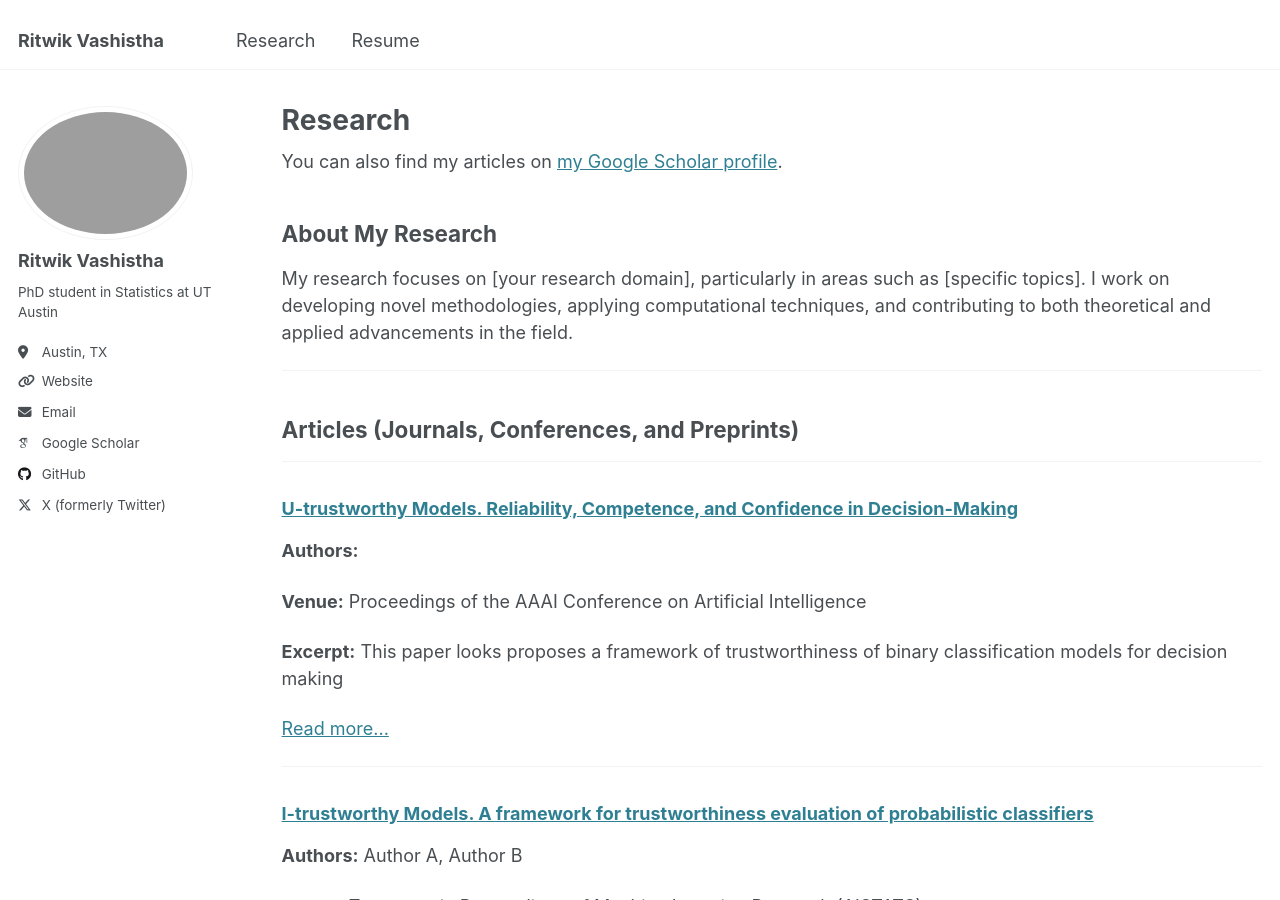
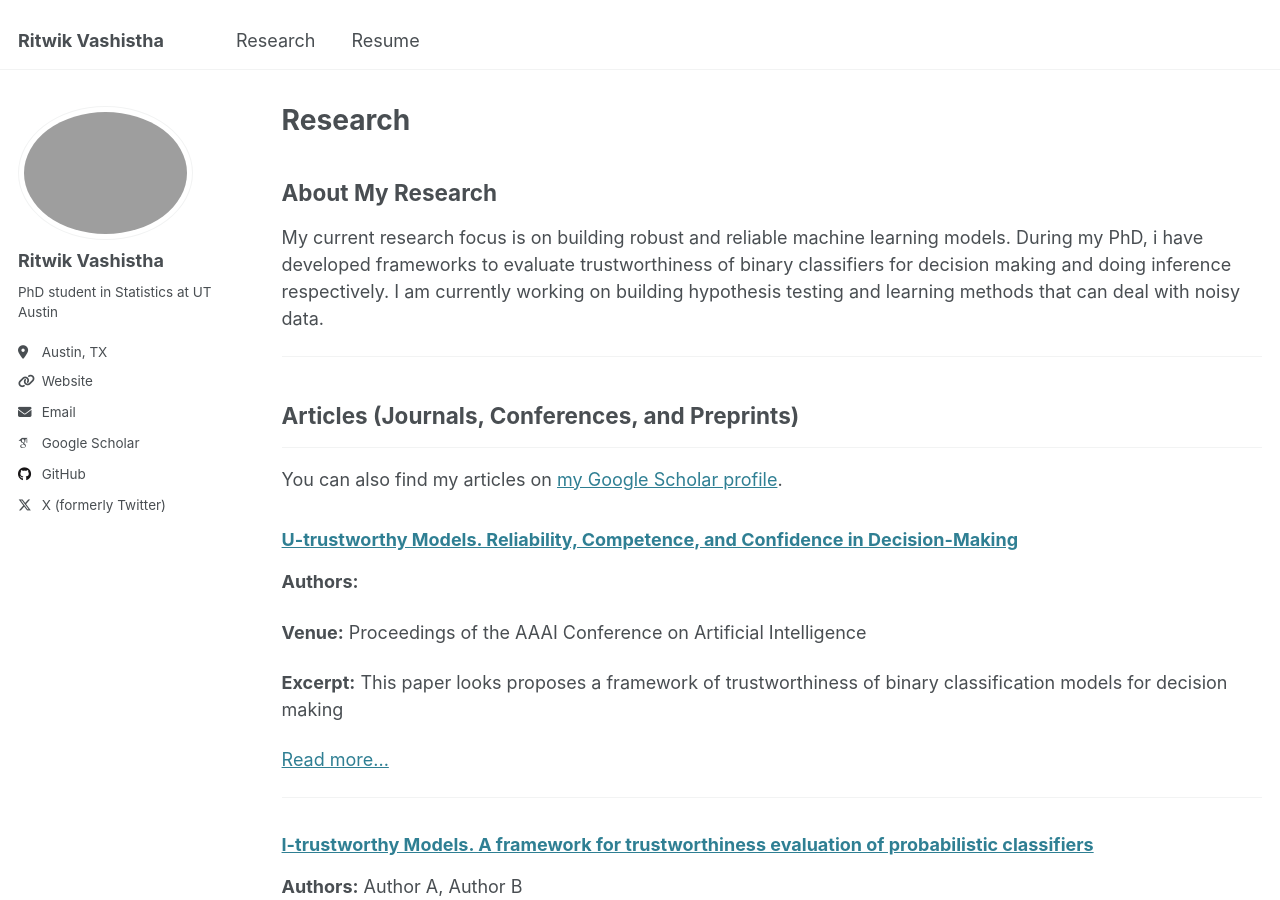
Before and after one commit to ritwikvashistha/ritwikvashistha.github.io, a Jekyll site: the page built from _pages/publications.html, in a window 1280 px wide and 900 px high. Built offline with Jekyll 4.4.1, drawn with Linux system fonts in a browser that asks for light colours; some web fonts are replaced.

Commit message:
Update publications.html

```diff
--- a/_pages/publications.html
+++ b/_pages/publications.html
@@ -5,24 +5,25 @@ permalink: /research/
 author_profile: true
 ---
 
-{% if site.author.googlescholar %}
-  <div class="wordwrap">You can also find my articles on <a href="{{site.author.googlescholar}}">my Google Scholar profile</a>.</div>
-{% endif %}
 
 {% include base_path %}
 
 <!-- Introduction Section -->
 <h2>About My Research</h2>
 <p>
-  My research focuses on [your research domain], particularly in areas such as [specific topics].
-  I work on developing novel methodologies, applying computational techniques, and contributing to both theoretical
-  and applied advancements in the field.
+
+My current research focus is on building robust and reliable machine learning models. During my PhD, i have developed frameworks to evaluate trustworthiness of binary classifiers for decision making and doing inference respectively.
+I am currently working on building hypothesis testing and learning methods that can deal with noisy data.
 </p>
 <hr />
 
 <!-- Publications Section -->
 <h2>Articles (Journals, Conferences, and Preprints)</h2>
 <hr />
+
+{% if site.author.googlescholar %}
+  <div class="wordwrap">You can also find my articles on <a href="{{site.author.googlescholar}}">my Google Scholar profile</a>.</div>
+{% endif %}
 
 {% for post in site.publications reversed %}
   <div class="publication-entry">
```
